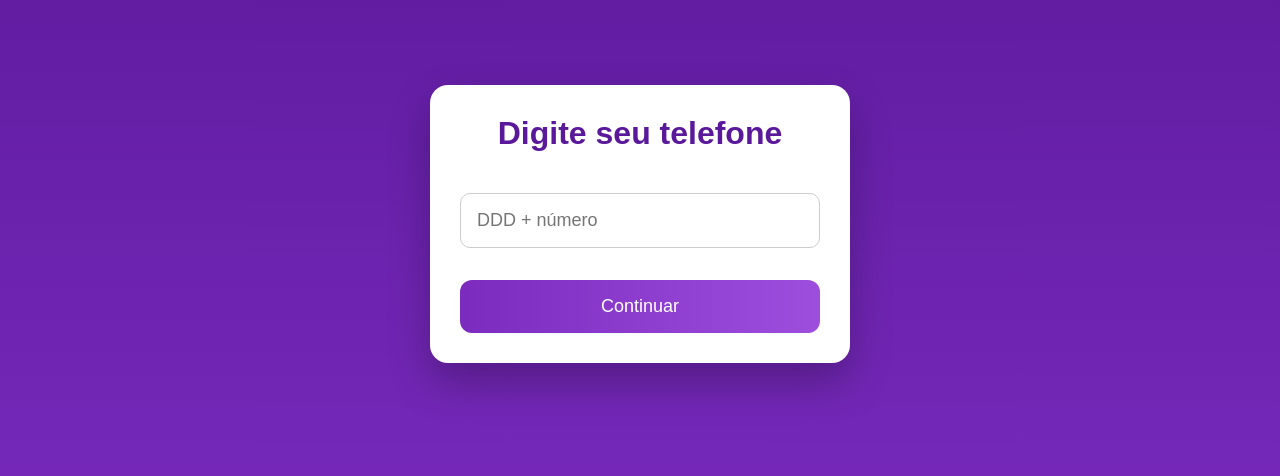
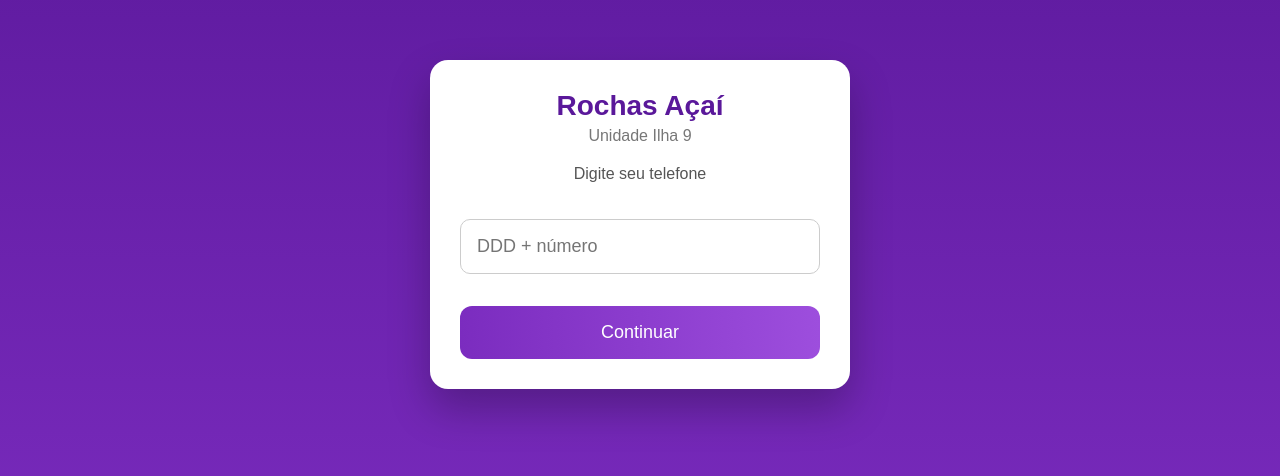
Before and after one commit to blackwolfoficiall-glitch/rochasacaiteria-pdv, a plain HTML site: page index.html in a window 1280 px wide. Shown: the part 176-652 px from the top of the page. Drawn offline with Linux system fonts and the light colour scheme.

Commit message:
Update index.html

```diff
--- a/index.html
+++ b/index.html
@@ -50,6 +50,20 @@ p {
   color: #555;
 }
 
+.titulo-loja {
+  margin-bottom: 5px;
+  color: #5a189a;
+  font-size: 28px;
+}
+
+.subtitulo-loja {
+  margin-top: 0;
+  margin-bottom: 20px;
+  font-size: 16px;
+  color: #777;
+  font-weight: normal;
+}
+
 input {
   width: 100%;
   padding: 16px;
@@ -98,14 +112,17 @@ h2 {
 
 <div class="container">
 
-  <!-- PASSO 1 -->
+  <!-- PASSO 1 - TELEFONE -->
   <div class="tela ativa" id="telaTelefone">
-    <h1>Digite seu telefone</h1>
+    <h1 class="titulo-loja">Rochas Açaí</h1>
+    <h2 class="subtitulo-loja">Unidade Ilha 9</h2>
+
+    <p>Digite seu telefone</p>
     <input type="tel" id="telefone" placeholder="DDD + número">
     <button onclick="irParaPeso()">Continuar</button>
   </div>
 
-  <!-- PASSO 2 -->
+  <!-- PASSO 2 - PESO -->
   <div class="tela" id="telaPeso">
     <h1>Coloque o pote na balança</h1>
     <p>Peso atual</p>
@@ -114,7 +131,7 @@ h2 {
     <button onclick="irParaPagamento()">Continuar</button>
   </div>
 
-  <!-- PASSO 3 -->
+  <!-- PASSO 3 - PAGAMENTO -->
   <div class="tela" id="telaPagamento">
     <h1>Pagamento</h1>
     <p>Valor a pagar</p>
@@ -122,7 +139,7 @@ h2 {
     <button onclick="confirmarPagamento()">Pagamento confirmado</button>
   </div>
 
-  <!-- PASSO 4 -->
+  <!-- PASSO 4 - AVALIAÇÃO -->
   <div class="tela" id="telaAvaliacao">
     <h1>Avalie o atendimento</h1>
     <div class="avaliacao">
```
